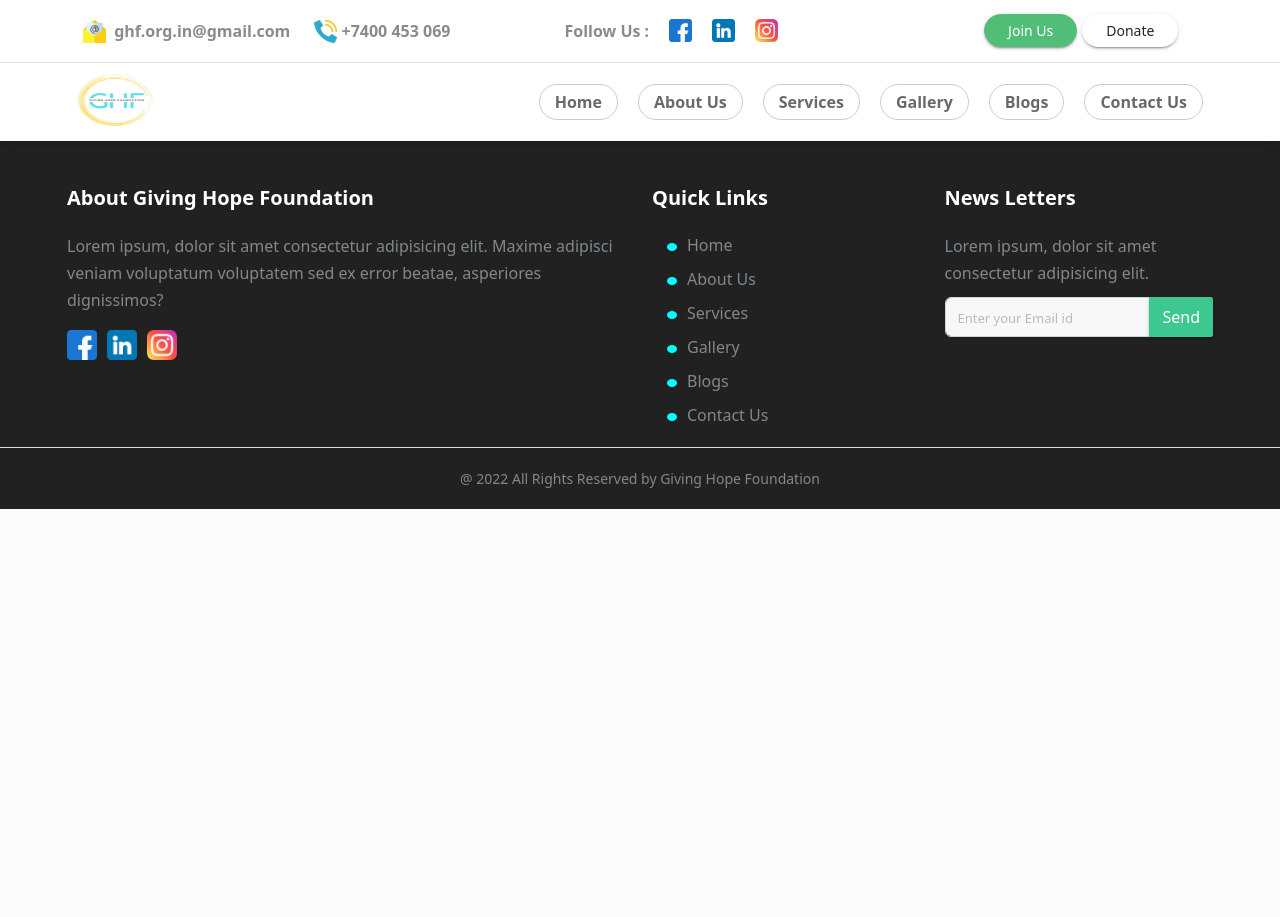
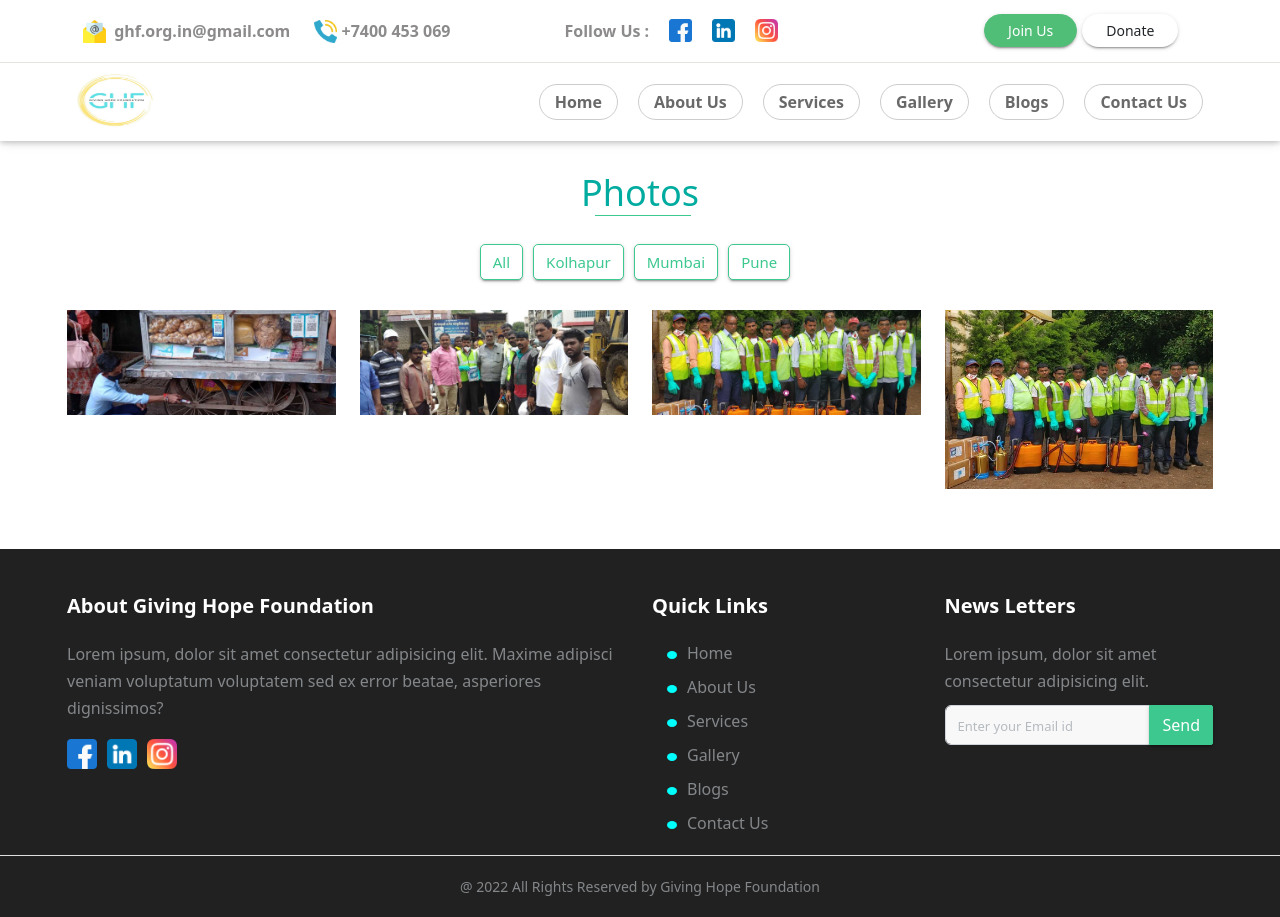
Before and after one commit to mayurkanade44/ghf, a React (Create React App) app: page /Gallery in a window 1280 px wide. Before the commit the page ends 800 px from the top, so only its background shows below. Built offline with nearby package versions, Linux system fonts and the light colour scheme.

Commit message:
gallery page added

```diff
--- a/src/App.js
+++ b/src/App.js
@@ -1,4 +1,4 @@
-import { AboutUs, Blog, Contact, Home, Services, SingleBlog } from "./pages";
+import { AboutUs, Blog, Contact, Gallery, Home, Services, SingleBlog } from "./pages";
 import { BrowserRouter as Router, Route, Routes } from "react-router-dom";
 import { Footer, Navbar } from "./components";
 
@@ -10,6 +10,7 @@ function App() {
         <Route path="/" element={<Home />} />
         <Route path="/AboutUs" element={<AboutUs />} />
         <Route path="/Services" element={<Services />} />
+        <Route path="/Gallery" element={<Gallery />} />
         <Route path="/Blogs" element={<Blog />} />
         <Route path="/ContactUs" element={<Contact />} />
         <Route path="/blog/:id" element={<SingleBlog />} />
--- a/src/components/Navbar.jsx
+++ b/src/components/Navbar.jsx
@@ -53,7 +53,7 @@ const Navbar = () => {
         <div className="container">
           <div className="mobile-nav">
             <Link to="/" className="navbar-brand">
-              <img src={logo} className="logo" alt="Mayur" />
+              <img src={logo} className="logo" alt="logo" />
             </Link>
             <button
               className="navbar-toggler collapsed"
--- a/src/components/Utils.js
+++ b/src/components/Utils.js
@@ -150,6 +150,29 @@ export const team = [
   },
 ];
 
+export const gallery = [
+  {
+    id: 1,
+    category: "Kolhapur",
+    image: a,
+  },
+  {
+    id: 2,
+    category: "Mumbai",
+    image: b,
+  },
+  {
+    id: 3,
+    category: "Pune",
+    image: c,
+  },
+  {
+    id: 4,
+    category: "Pune",
+    image: d,
+  },
+];
+
 export const blogs = [
   {
     id: 1,
--- a/src/index.css
+++ b/src/index.css
@@ -1102,7 +1102,7 @@ footer .footer-content .form-group i {
   padding: 30px;
   background-color: #fff;
 }
-@media screen and (max-width: 940px) {
+@media screen and (max-width: 1023px) {
   .gallery {
     padding: 30px 10px;
   }
@@ -1113,7 +1113,7 @@ footer .footer-content .form-group i {
   color: #00ab9f;
   text-align: center;
   font-weight: 500;
-  margin-bottom: 70px;
+  margin-bottom: 30px;
 }
 
 .gallery-title:after {
@@ -1126,27 +1126,28 @@ footer .footer-content .form-group i {
 }
 
 .filter-button {
-  font-size: 18px;
+  font-size: 15px;
   border: 1px solid #3cc88f;
   border-radius: 5px;
   text-align: center;
   color: #3cc88f;
   margin-bottom: 30px;
+  margin-right: 10px;
 }
 
 .filter-button:hover {
-  font-size: 18px;
-  border: 1px solid #3cc88f;
+  font-size: 15px;
+  border: 1px solid black;
   border-radius: 5px;
   text-align: center;
   color: #ffffff;
   background-color: #3cc88f;
 }
 
-.btn-default:active .filter-button:active {
+/* .btn-default:active .filter-button:active {
   background-color: #3cc88f;
   color: white;
-}
+} */
 
 .port-image {
   width: 100%;
--- /dev/null
+++ b/src/pages/Gallery.jsx
@@ -0,0 +1,48 @@
+import { useState } from "react";
+import { gallery } from "../components/Utils";
+const allCategories = ["All", ...new Set(gallery.map((item) => item.category))];
+
+const Gallery = () => {
+  const [images, setImages] = useState(gallery);
+
+  const filterImages = (category) => {
+    if (category === "All") {
+      setImages(gallery);
+      return;
+    }
+    const newImages = gallery.filter((item) => item.category === category);
+    setImages(newImages);
+  };
+
+  return (
+    <div className="gallery">
+      <div className="container">
+        <div className="row">
+          <h1 className="gallery-title">Photos</h1>
+          <div className="gallery-filter">
+            {allCategories.map((item) => (
+              <button
+                className="btn btn-default filter-button"
+                onClick={() => filterImages(item)}
+                key={item}
+              >
+                {item}
+              </button>
+            ))}
+          </div>
+          <br />
+          {images.map((item) => (
+            <div className="gallery_product col-lg-3 col-md-4" key={item.id}>
+              <img
+                src={item.image}
+                className="img-responsive"
+                alt={item.category}
+              />
+            </div>
+          ))}
+        </div>
+      </div>
+    </div>
+  );
+};
+export default Gallery;
--- a/src/pages/index.js
+++ b/src/pages/index.js
@@ -4,5 +4,6 @@ import Services from "./Services";
 import Blog from "./Blog";
 import SingleBlog from "./SingleBlog";
 import Contact from "./Contact";
+import Gallery from "./Gallery";
 
-export { AboutUs, Home, Services, Blog, SingleBlog, Contact };
+export { AboutUs, Home, Services, Blog, SingleBlog, Contact, Gallery };
```
